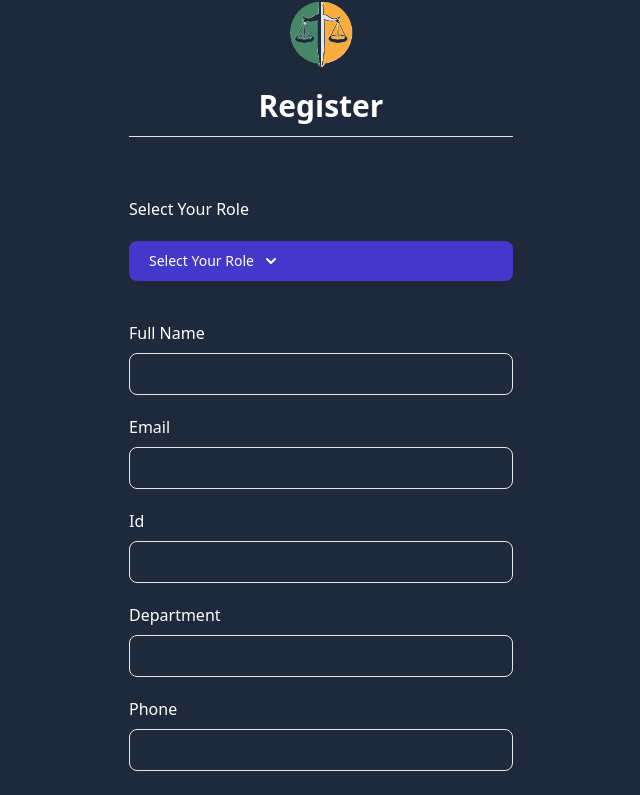
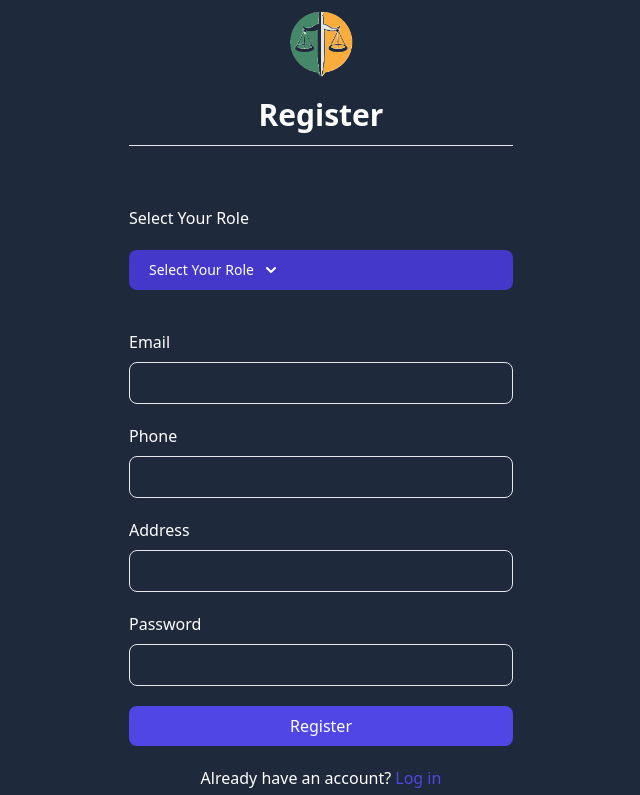
Before and after one commit to Vipul-Mhatre/Nayi_Disha, a React (Create React App) app in the folder client/: page /register in a window 1280 px wide. Shown: the top 795 px of the page, without its empty margins (319-959 px from the left). Built offline with nearby package versions, Linux system fonts and the light colour scheme.

Commit message:
adding all changes

```diff
--- a/client/src/Pages/Login.jsx
+++ b/client/src/Pages/Login.jsx
@@ -6,18 +6,20 @@ import Dropdown from '../Components/Dropdown';
 
 const Login = () => {
     const [email, setEmail] = useState("");
+    const [name, setName] = useState("");
     const [password, setPassword] = useState("");
-    const { storeTokenInLS, setIsLoggedIn, roles, role } = useAuth();
+    const { setIsLoggedIn, roles, role } = useAuth();
     const navigate = useNavigate();
 
     const handleSubmit = async (e) => {
+        if(!role){return toast.error("Please give a proper user role")}
         e.preventDefault();
-        const formData = { email, password };
+        const formData = { type:role,name,email, password };
         if (!role) {
             toast.error("Please select a proper user type")
         }
         try {
-            const res = await fetch(`${process.env.REACT_APP_BACKEND_API}/login/${role}`, {
+            const res = await fetch(`${process.env.REACT_APP_BACKEND_API}/login`, {
                 method: "POST",
                 headers: {
                     "Content-Type": "application/json"
@@ -59,6 +61,7 @@ const Login = () => {
                         </label>
                         <Dropdown head="Select Your Role" data={roles} />
                     </div>
+                    {role === "charity" ? (
                         <div>
                             <label className="font-medium">
                                 Email
@@ -71,6 +74,31 @@ const Login = () => {
                                 onChange={(e) => setEmail(e.target.value)}
                             />
                         </div>
+                    ) : role === "charity" ? (
+                            <div>
+                                <label className="font-medium">
+                                    Name
+                                </label>
+                                <input
+                                    type="name"
+                                    required
+                                    className="w-full mt-2 px-3 py-2 text-white bg-transparent outline-none border focus:border-indigo-600 shadow-sm rounded-lg"
+                                    value={name}
+                                    onChange={(e) => setName(e.target.value)}
+                                />
+                            </div>
+                        ) : <div>
+                            <label className="font-medium">
+                                Email
+                            </label>
+                            <input
+                                type="email"
+                                required
+                                className="w-full mt-2 px-3 py-2 text-white bg-transparent outline-none border focus:border-indigo-600 shadow-sm rounded-lg"
+                                value={email}
+                                onChange={(e) => setEmail(e.target.value)}
+                            />
+                        </div>}
                     <div>
                         <label className="font-medium">
                             Password
--- a/client/src/Pages/Register.jsx
+++ b/client/src/Pages/Register.jsx
@@ -7,30 +7,26 @@ import Dropdown from '../Components/Dropdown';
 const Register = () => {
     const { storeTokenInLS, setIsLoggedIn, roles, role } = useAuth();
     const navigate = useNavigate();
-    const [fullname, setFullname] = useState("");
+    const [name, setName] = useState("");
     const [email, setEmail] = useState("");
     const [id, setId] = useState("");
-    const [department, setDepartment] = useState("");
+    const [description, setDescription] = useState("");
     const [phone, setPhone] = useState("");
+    const [address, setAddress] = useState("");
     const [password, setPassword] = useState("");
 
     const handleSubmit = async (e) => {
         e.preventDefault();
         const formData = {
-            fullname,
+            type:role,
+            name,
             email,
-            phone,
-            password,
+            description,
+            address,
+            password
         };
-        if (role !== "applicant") {
-            formData.id = id;
-            formData.department = department;
-        }
-        const regType = role === "applicant" ? "registerApplicant" :
-            role === "police" ? "registerPolice" :
-                role === "advocate" ? "registerAdvocate" : "registerJudge"
         try {
-            const res = await fetch(`${process.env.REACT_APP_BACKEND_API}/${regType}`, {
+            const res = await fetch(`${process.env.REACT_APP_BACKEND_API}/register`, {
                 method: "POST",
                 headers: {
                     "Content-Type": "application/json"
@@ -73,18 +69,8 @@ const Register = () => {
                         </label>
                         <Dropdown head="Select Your Role" data={roles} />
                     </div>
-                    <div>
-                        <label className="font-medium">
-                            Full Name
-                        </label>
-                        <input
-                            type="text"
-                            required
-                            className="w-full mt-2 px-3 py-2 text-white bg-transparent outline-none border focus:border-indigo-600 shadow-sm rounded-lg"
-                            value={fullname}
-                            onChange={(e) => setFullname(e.target.value)}
-                        />
-                    </div>
+
+                    {role !== 'user' ? (
                                 <div>
                                     <label className="font-medium">
                                         Email
@@ -97,35 +83,20 @@ const Register = () => {
                                         onChange={(e) => setEmail(e.target.value)}
                                     />
                                 </div>
-                    {
-                        role !== 'applicant' ? (
-                            <>
+                        ) : role === "Organization" ? (
                                 <div>
                                     <label className="font-medium">
-                                        Id
+                                        Name
                                     </label>
                                     <input
                                         type="text"
                                         required
                                         className="w-full mt-2 px-3 py-2 text-white bg-transparent outline-none border focus:border-indigo-600 shadow-sm rounded-lg"
-                                        value={id}
-                                        onChange={(e) => setId(e.target.value)}
+                                        value={name}
+                                        onChange={(e) => setName(e.target.value)}
                                     />
                                 </div>
-                                <div>
-                                    <label className="font-medium">
-                                        Department
-                                    </label>
-                                    <input
-                                        type="text"
-                                        required
-                                        className="w-full mt-2 px-3 py-2 text-white bg-transparent outline-none border focus:border-indigo-600 shadow-sm rounded-lg"
-                                        value={department}
-                                        onChange={(e) => setDepartment(e.target.value)}
-                                    />
-                                </div>
-                            </>
-                        ) : null
+                        ) :null
                     }
                     <div>
                         <label className="font-medium">
@@ -139,6 +110,20 @@ const Register = () => {
                             className="w-full mt-2 px-3 py-2 text-white bg-transparent outline-none border focus:border-indigo-600 shadow-sm rounded-lg"
                             value={phone}
                             onChange={(e) => setPhone(e.target.value)}
+                        />
+                    </div>
+                    <div>
+                        <label className="font-medium">
+                            Address
+                        </label>
+                        <input
+                            type="text"
+                            size={10}
+                            maxLength={10}
+                            required
+                            className="w-full mt-2 px-3 py-2 text-white bg-transparent outline-none border focus:border-indigo-600 shadow-sm rounded-lg"
+                            value={address}
+                            onChange={(e) => setAddress(e.target.value)}
                         />
                     </div>
                     <div>
--- a/client/src/store/auth.jsx
+++ b/client/src/store/auth.jsx
@@ -12,16 +12,10 @@ export const AuthProvider = ({ children }) => {
 
     const roles = [
         {
-            label :"Nyay Sahayak"
+            label :"Organization"
         },
         {
-            label:"Advocate"
-        },
-        {
-            label: "Police"
-        },
-        {
-            label: "Applicant"
+            label:"User"
         }
     ]
 
```
Lines whose indentation alone changed are shown as unchanged.
